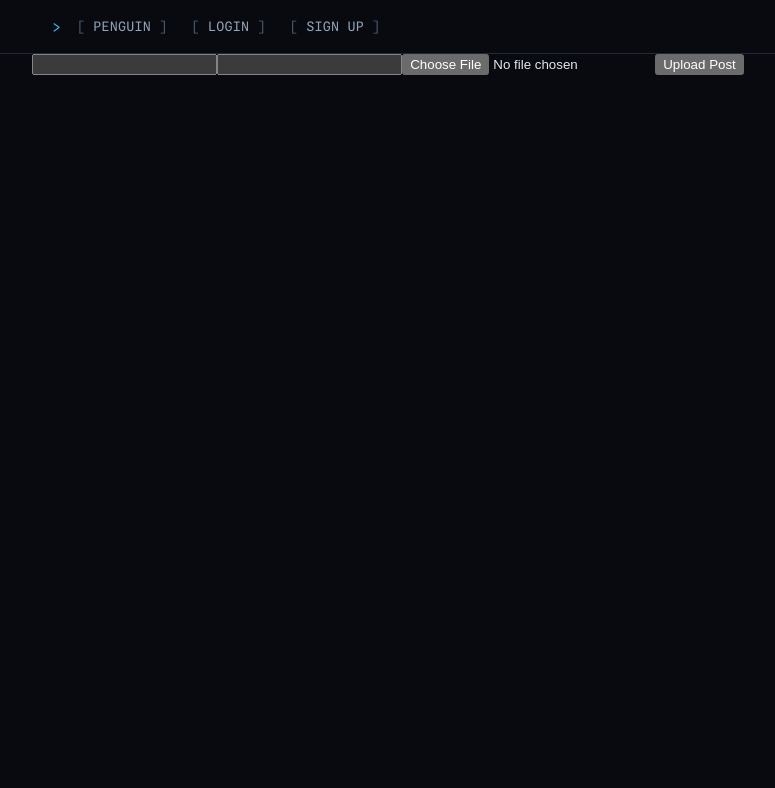
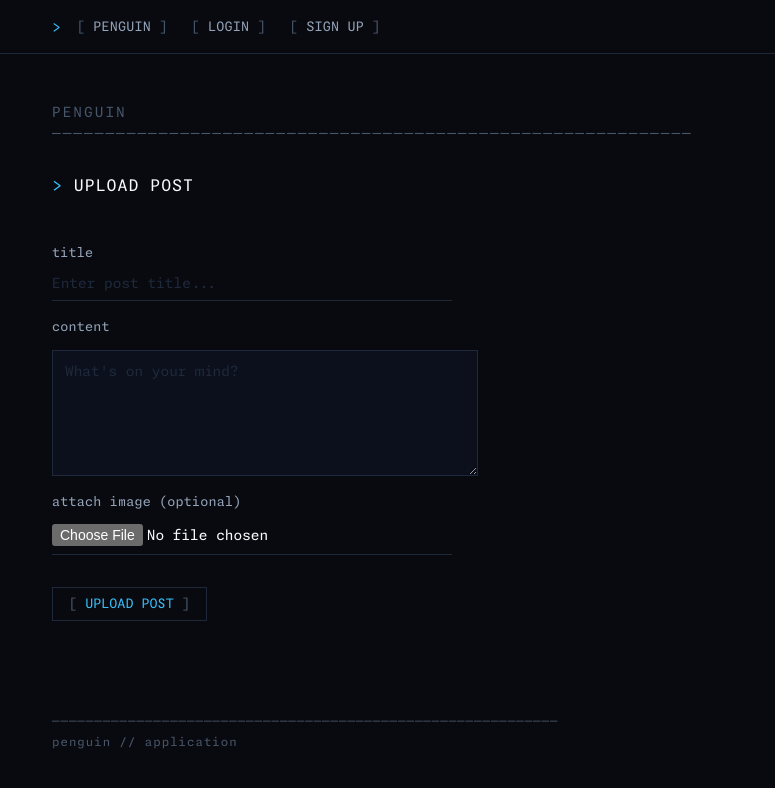
Before and after one commit to Falin-dev/penguin, a React (Vite) app in the folder client/: page /upload in a window 1280 px wide. Shown: the top 788 px of the page, without its empty margins (252-1027 px from the left). Built offline with nearby package versions, Linux system fonts and the light colour scheme.

Commit message:
Fixed CSS for upload/ page

```diff
--- a/client/src/components/Navbar.jsx
+++ b/client/src/components/Navbar.jsx
@@ -4,13 +4,17 @@ import { useContext, useState } from "react"
 import { AuthContext } from "../context/AuthContext"
 const Navbar = () => {
     const {isLoggedIn, setIsLoggedIn} =  useContext(AuthContext)
-
+    function logOut(){
+        Cookies.remove("ACCESS_TOKEN")
+        setIsLoggedIn(false)
+    }
     return (
         <nav className="tui-nav">
             <Link to="/feed" >Penguin</Link>
             {!isLoggedIn ? <div><Link to="/login" >Login</Link><Link to="/register" >Sign Up</Link>  </div>
                 : <div> <Link onClick={() => {
-                    setIsLoggedIn(false)
+                    logOut()
+
                 }} to="/" >Log Out</Link>
                 <Link to="/upload">Upload</Link>
                 </div>}
--- a/client/src/features/posts/components/UploadPost.jsx
+++ b/client/src/features/posts/components/UploadPost.jsx
@@ -39,6 +39,7 @@ const UploadPost = () => {
                 setMessage(response.message);
                 setTitle('');
                 setContent('');
+                setImage(null);
                 return
             }
 
@@ -50,14 +51,24 @@ const UploadPost = () => {
     }
 
     return (
-        <form onSubmit={uploadPost}>
-            <input onChange={(e) => handleTitle(e)} value={title} />
-            <input onChange={(e) => handleContent(e)} value={content} />
-            <input onChange={e => handleImage(e)} type="file" />
-            {/* <input onChange={()=>handleImage} value={imageUrl} /> */}
-            <button type="submit">Upload Post</button>
-            {message||err?<p>{message}</p>:<p>{err}</p>}
-        </form>
+        <div className="tui-page">
+            <h1>Upload Post</h1>
+            <form className="tui-form" onSubmit={uploadPost}>
+                <label htmlFor="title">Title</label>
+                <input name="title" onChange={(e) => handleTitle(e)} value={title} placeholder="Enter post title..." />
+
+                <label htmlFor="content">Content</label>
+                <textarea name="content" onChange={(e) => handleContent(e)} value={content} placeholder="What's on your mind?" />
+
+                <label htmlFor="image">Attach Image (Optional)</label>
+                <input name="image" onChange={e => handleImage(e)} type="file" />
+
+                <button className="tui-button" type="submit">Upload Post</button>
+
+                {message && <p className="tui-success">{message}</p>}
+                {err && <p className="tui-error">{err}</p>}
+            </form>
+        </div>
     )
 }
 
--- a/client/src/index.css
+++ b/client/src/index.css
@@ -137,7 +137,8 @@ code {
   -webkit-font-smoothing: none;
 }
 
-.tui-form input {
+.tui-form input,
+.tui-form textarea {
   font-family: var(--mono);
   background-color: transparent;
   color: var(--text-h);
@@ -155,12 +156,27 @@ code {
   caret-shape: block;
 }
 
-.tui-form input:focus {
+.tui-form textarea {
+  resize: vertical;
+  min-height: 100px;
+  border: 1px solid var(--tui-border);
+  padding: 12px;
+  margin-top: 8px;
+  background-color: rgba(15, 23, 42, 0.5); /* subtle background for text area */
+}
+
+.tui-form input:focus,
+.tui-form textarea:focus {
   border-bottom-color: var(--tui-accent);
   background-color: var(--tui-accent-bg);
 }
 
-.tui-form input::placeholder {
+.tui-form textarea:focus {
+  border-color: var(--tui-accent);
+}
+
+.tui-form input::placeholder,
+.tui-form textarea::placeholder {
   color: var(--tui-border);
 }
 
```
